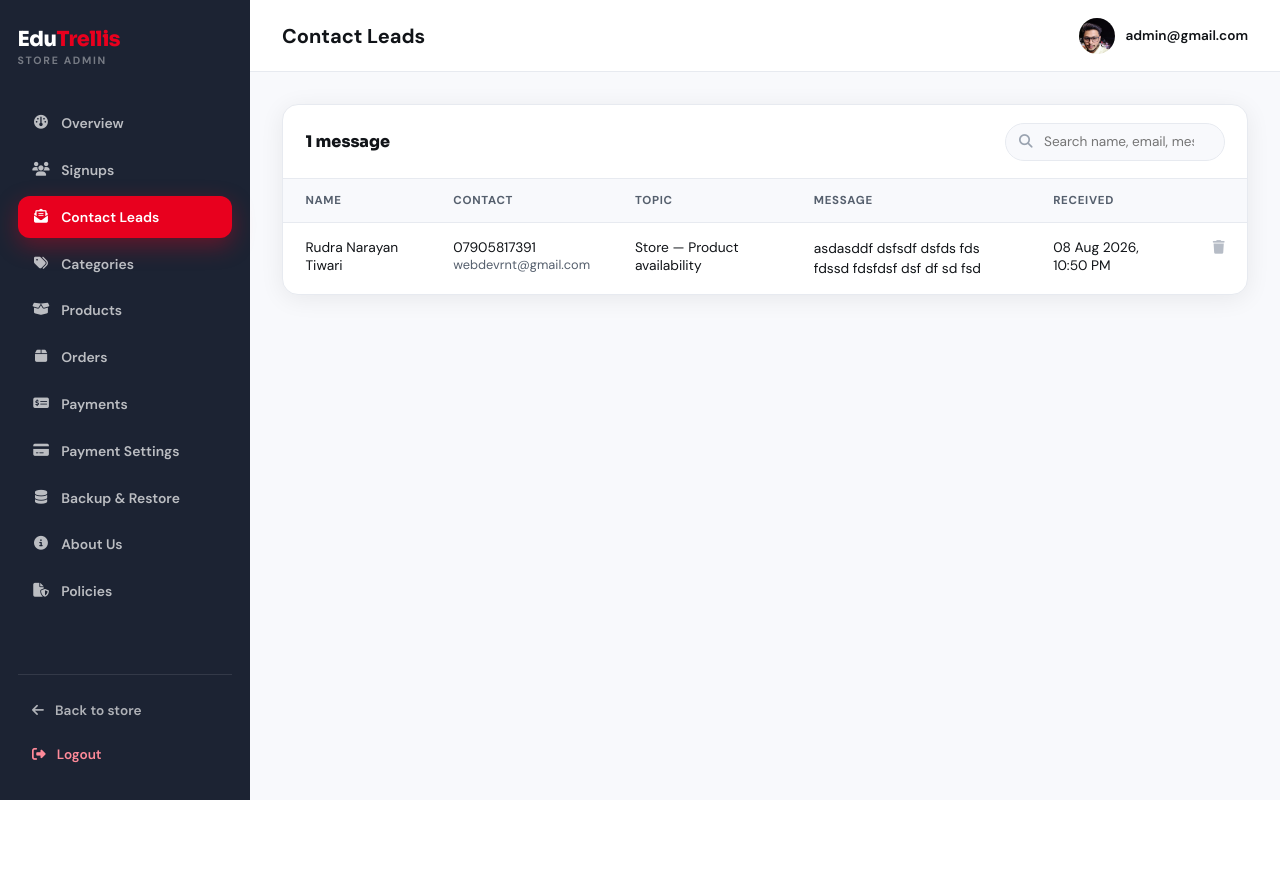
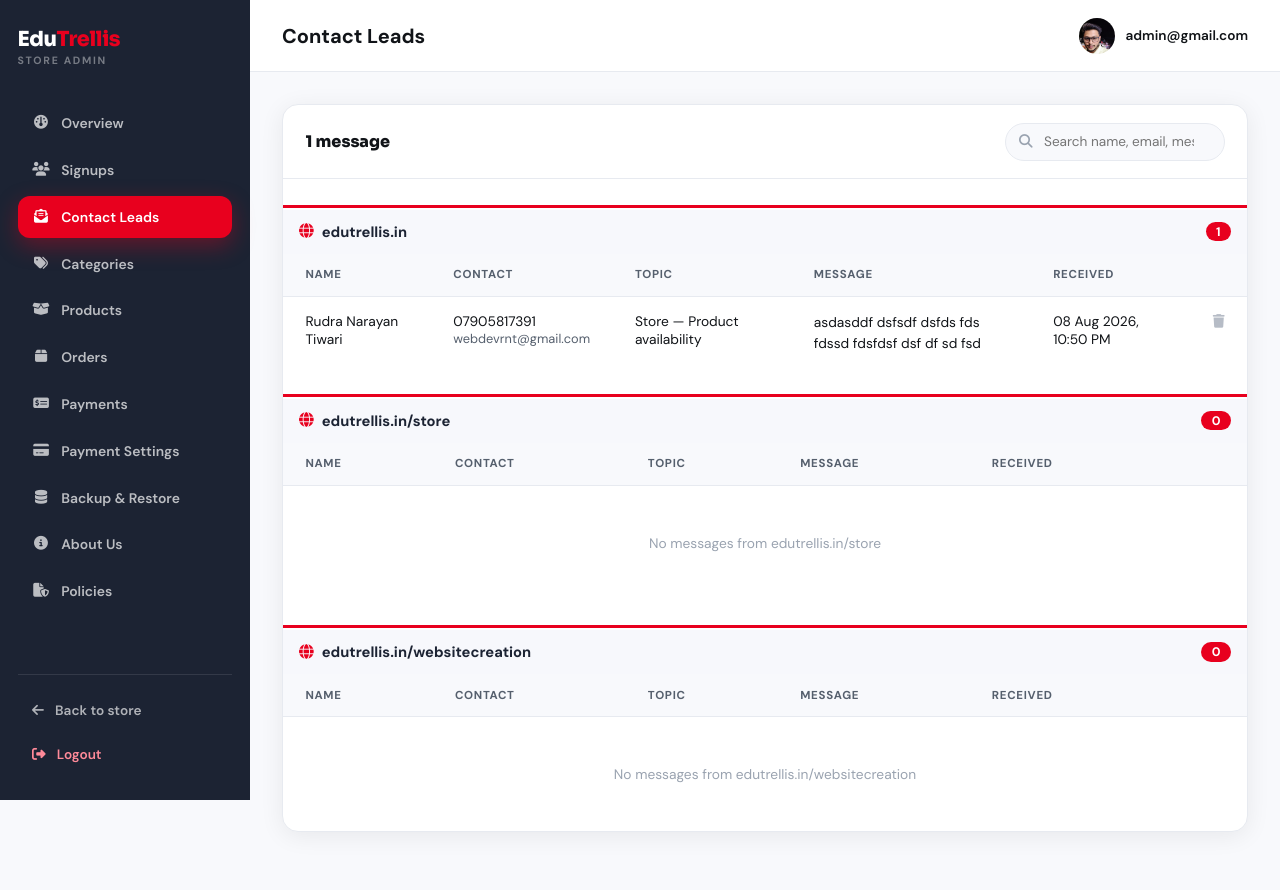
Before and after one commit to edutrellisprivatelimited-dotcom/EduTrellis, a Django app: page /store/dashboard/contacts/ in a window 1280 px wide. Before the commit the page ends 800 px from the top, so only its background shows below. Run offline with Django 5.2, Linux system fonts and the light colour scheme; a user stored in the database is signed in; data comes from the database, SQL or seed files in the repository.

Commit message:
feat: dashboard shows leads from all 3 sites, grouped and separated
The websitecreation "Get a Free Quote" form had no submission logic
at all — it just faked a "Sent!" message client-side and threw the
data away, so no /websitecreation lead ever reached the database.
The admin dashboard's Contact Leads page then looked like it only
ever received store leads, since edutrellis.in and store leads were
mixed together with no way to tell them apart, and websitecreation
had nothing to show.

- Add a `source` field to ContactLead (edutrellis.in / store /
  websitecreation) and tag it on every existing lead-creation path.
- Add a real POST endpoint + wire up the websitecreation contact
  form to actually submit (with CSRF, validation, and error states)
  instead of faking success.
- Dashboard Contact Leads page now renders three separate,
  clearly-divided sections — one per site — each with its own count,
  instead of one flat mixed list.

Co-Authored-By: Claude Sonnet 5 <noreply@anthropic.com>

```diff
--- a/myapp/models.py
+++ b/myapp/models.py
@@ -8,11 +8,21 @@ class ContactLead(models.Model):
     Saving to the database happens *before* the email is attempted, so
     no inquiry is ever lost even if SMTP is unavailable.
     """
+    SOURCE_EDUTRELLIS = 'edutrellis'
+    SOURCE_STORE = 'store'
+    SOURCE_WEBSITECREATION = 'websitecreation'
+    SOURCE_CHOICES = [
+        (SOURCE_EDUTRELLIS, 'edutrellis.in'),
+        (SOURCE_STORE, 'edutrellis.in/store'),
+        (SOURCE_WEBSITECREATION, 'edutrellis.in/websitecreation'),
+    ]
+
     name       = models.CharField(max_length=120)
     phone      = models.CharField(max_length=20)
     email      = models.EmailField()
     service    = models.CharField(max_length=200, blank=True)
     message    = models.TextField(blank=True)
+    source     = models.CharField(max_length=20, choices=SOURCE_CHOICES, default=SOURCE_EDUTRELLIS)
     created_at = models.DateTimeField(auto_now_add=True)
 
     class Meta:
--- a/myapp/templates/dashboard/contacts.html
+++ b/myapp/templates/dashboard/contacts.html
@@ -11,11 +11,18 @@
       <input type="search" name="q" value="{{ q }}" placeholder="Search name, email, message…">
     </form>
   </div>
+
+  {% for group in groups %}
+  <div class="source-group">
+    <div class="source-group-head">
+      <i class="fas fa-globe"></i> {{ group.label }}
+      <span class="source-count">{{ group.leads|length }}</span>
+    </div>
     <div class="table-scroll">
     <table>
       <thead><tr><th>Name</th><th>Contact</th><th>Topic</th><th>Message</th><th>Received</th><th></th></tr></thead>
       <tbody>
-      {% for lead in leads %}
+        {% for lead in group.leads %}
         <tr>
           <td>{{ lead.name }}</td>
           <td>{{ lead.phone }}<span class="sub-line">{{ lead.email }}</span></td>
@@ -30,10 +37,20 @@
           </td>
         </tr>
         {% empty %}
-      <tr><td colspan="6" class="empty-row">No messages match your search</td></tr>
+        <tr><td colspan="6" class="empty-row">No messages from {{ group.label }}{% if q %} matching your search{% endif %}</td></tr>
         {% endfor %}
       </tbody>
     </table>
     </div>
   </div>
+  {% endfor %}
+</div>
+
+<style>
+  .source-group{margin-top:1.6rem;border-top:3px solid var(--red,#e8001e);padding-top:.1rem}
+  .source-group:first-of-type{margin-top:.5rem}
+  .source-group-head{display:flex;align-items:center;gap:.5rem;padding:.75rem 1rem;font-weight:700;font-size:.92rem;color:var(--dark,#1c2333);background:var(--bg2,#f7f8fc)}
+  .source-group-head i{color:var(--red,#e8001e)}
+  .source-count{margin-left:auto;background:var(--red,#e8001e);color:#fff;border-radius:50px;padding:.1rem .65rem;font-size:.78rem;font-weight:700}
+</style>
 {% endblock %}
--- a/myapp/urls.py
+++ b/myapp/urls.py
@@ -4,6 +4,7 @@ from myapp import views
 urlpatterns = [
     path('', views.home, name='home'),
     path('websitecreation/', views.home2, name='home2'),
+    path('websitecreation/contact/', views.websitecreation_contact, name='websitecreation_contact'),
     path('store/', views.estore, name='estore'),
     path('store/api/signup/', views.store_signup, name='store_signup'),
     path('store/api/login/', views.store_login, name='store_login'),
--- a/myapp/views.py
+++ b/myapp/views.py
@@ -614,8 +614,9 @@ def store_contact(request):
         name=form.cleaned_data['name'],
         phone=form.cleaned_data['phone'],
         email=form.cleaned_data['email'],
-        service=f"Store — {form.cleaned_data.get('topic') or 'General enquiry'}",
+        service=form.cleaned_data.get('topic') or 'General enquiry',
         message=form.cleaned_data['message'],
+        source=ContactLead.SOURCE_STORE,
     )
     return JsonResponse({'status': 'ok', 'message': "Thanks — your message is with our team."})
 
@@ -658,6 +659,7 @@ def contact_lead(request):
             email=email,
             service=service or '',
             message=message or '',
+            source=ContactLead.SOURCE_EDUTRELLIS,
         )
     except Exception as db_err:
         logger.exception("DB save failed for lead from %s: %s", email, db_err)
@@ -717,6 +719,28 @@ def contact_lead(request):
     return JsonResponse({'status': 'ok', 'message': 'Message sent successfully.'})
 
 
+def websitecreation_contact(request):
+    if request.method != 'POST':
+        return JsonResponse({'status': 'error', 'detail': 'Invalid request method.'}, status=405)
+
+    form = ContactLeadForm(_parse_json_body(request))
+    if not form.is_valid():
+        return JsonResponse(
+            {'status': 'validation_error', 'errors': {k: v[0] for k, v in form.errors.items()}},
+            status=400,
+        )
+
+    ContactLead.objects.create(
+        name=form.cleaned_data['name'],
+        phone=form.cleaned_data['phone'],
+        email=form.cleaned_data['email'],
+        service=form.cleaned_data.get('service', ''),
+        message=form.cleaned_data.get('message', ''),
+        source=ContactLead.SOURCE_WEBSITECREATION,
+    )
+    return JsonResponse({'status': 'ok', 'message': "Thanks — we'll get back to you within 24 hours."})
+
+
 # ── Custom store admin dashboard (staff-only, replaces linking to /admin/) ──
 
 def _dashboard_guard(request):
@@ -770,7 +794,15 @@ def dashboard_contacts(request):
             Q(name__icontains=q) | Q(email__icontains=q) | Q(phone__icontains=q) |
             Q(service__icontains=q) | Q(message__icontains=q)
         )
-    return render(request, 'dashboard/contacts.html', {'active': 'contacts', 'leads': leads, 'q': q})
+
+    all_leads = list(leads)
+    groups = [
+        {'source': value, 'label': label, 'leads': [l for l in all_leads if l.source == value]}
+        for value, label in ContactLead.SOURCE_CHOICES
+    ]
+    return render(request, 'dashboard/contacts.html', {
+        'active': 'contacts', 'leads': all_leads, 'groups': groups, 'q': q,
+    })
 
 
 def dashboard_contact_delete(request, pk):
```
Also changed, not shown: myapp/templates/home2.html (+58 -7 lines), myapp/migrations/0013_contactlead_source.py (added). Lines whose indentation alone changed are shown as unchanged.
